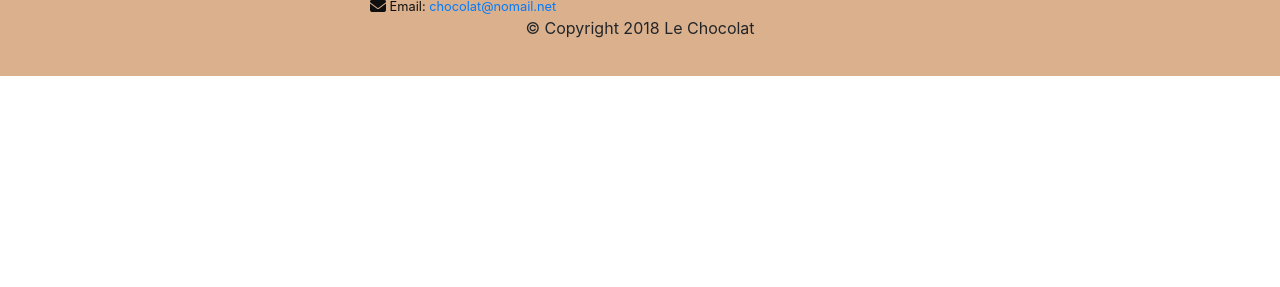
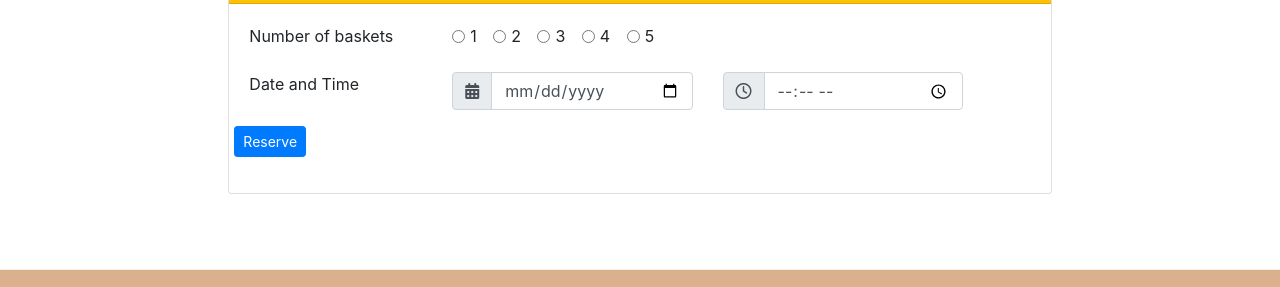
Before and after one commit to konathan/leChocolat, a plain HTML site: page index.html in a window 1280 px wide. Shown: the part 1664-1951 px from the top of the page. Before the commit the page ends 1740 px from the top, so only its background shows below. Drawn offline with nearby package versions, Linux system fonts and the light colour scheme.

Commit message:
Bootstrap Assignment 9 Task 1

```diff
--- a/index.html
+++ b/index.html
@@ -29,7 +29,8 @@
                             </span></a></li>
                     <li class="nav-item"><a class="nav-link" href="#"><span class="fa fa-list fa-lg"> Menu </span></a>
                     </li>
-                    <li class="nav-item"><a class="nav-link" href="./contactus.html"><span class="fa fa-address-card fa-lg"> Contact
+                    <li class="nav-item"><a class="nav-link" href="./contactus.html"><span
+                                class="fa fa-address-card fa-lg"> Contact
                             </span></a></li>
                 </ul>
             </div>
@@ -39,13 +40,16 @@
     <header class="jumbotron">
         <div class="container">
             <div class="row row-header">
-                <div class="col-12 col-sm-8">
+                <div class="col-12 col-sm-6">
                     <h1>Le Chocolat</h1>
                     <p>We combine experience with creativity to create innovative tastes based on classic chocolate
                         recipes. Our creations will travel you in the chocolate world!</p>
                 </div>
-                <div class="col col-sm">
+                <div class="col col-sm-3">
                     <img src="images/images/logo.png" class="img-fluid">
+                </div>
+                <div class="col-12 col-sm-3 align-items-center justify-content-center">
+                    <button type="button" class="btn btn-warning btn-sm col-sm-offset-2" id="buttonForm">Reserve your baskets</button>
                 </div>
             </div>
         </div>
@@ -112,6 +116,83 @@
         </div>
     </div>
 
+    <div class="row row-content align-items-center justify-content-center">
+        <div class="col-12 col-sm-8">
+            <div class="card border-default">
+                <h3 class="card-header bg-warning text-white">Reserve your baskets</h3>
+                <div class="card-body">
+                    <form>
+                        <div class="form-group row">
+                            <label class="col-12 col-sm-3">
+                                Number of baskets
+                            </label>
+                            <div class="col col-sm">
+                                <div class="form-check form-check-inline">
+                                    <input class="form-check-input" type="radio" name="inlineRadioOptions"
+                                        id="inlineRadio1" value="option1">
+                                    <label l class="form-check-label" for="inlineRadio1">
+                                        1
+                                    </label>
+                                </div>
+                                <div class="form-check form-check-inline">
+                                    <input class="form-check-input" type="radio" name="inlineRadioOptions"
+                                        id="inlineRadio2" value="option2">
+                                    <label l class="form-check-label" for="inlineRadio2">
+                                        2
+                                    </label>
+                                </div>
+                                <div class="form-check form-check-inline">
+                                    <input class="form-check-input" type="radio" name="inlineRadioOptions"
+                                        id="inlineRadio3" value="option3">
+                                    <label l class="form-check-label" for="inlineRadio3">
+                                        3
+                                    </label>
+                                </div>
+                                <div class="form-check form-check-inline">
+                                    <input class="form-check-input" type="radio" name="inlineRadioOptions"
+                                        id="inlineRadio4" value="option4">
+                                    <label l class="form-check-label" for="inlineRadio4">
+                                        4
+                                    </label>
+                                </div>
+                                <div class="form-check form-check-inline">
+                                    <input class="form-check-input" type="radio" name="inlineRadioOptions"
+                                        id="inlineRadio5" value="option5">
+                                    <label l class="form-check-label" for="inlineRadio5">
+                                        5
+                                    </label>
+                                </div>
+                            </div>
+                        </div>
+                        <div class="form-group row">
+                            <label class="col-12 col-sm-3">
+                                Date and Time
+                            </label>
+                            <div class="input-group col-12 col-sm-4">
+                                <div class="input-group-prepend">
+                                    <span class="input-group-text" id="date"><i class="fa fa-calendar"
+                                            aria-hidden="true"></i></span>
+                                </div>
+                                <input type="date" class="form-control" id="dateInput">
+                            </div>
+                                <div class="input-group col-12 col-sm-4">
+                                    <div class="input-group-prepend">
+                                        <span class="input-group-text" id="time"><i class="fa fa-clock-o"
+                                                aria-hidden="true"></i></span>
+                                    </div>
+                                    <input type="time" class="form-control" id="timeInput">
+                                </div>
+
+                        </div>
+                        <div class="form-group row">
+                            <button type="submit" class="btn btn-primary btn-sm col-sm-offset-2">Reserve</button>
+                        </div>
+                    </form>
+                </div>
+            </div>
+        </div>
+    </div>
+
     <footer class="footer">
         <div class="container">
             <div class="row">
```
